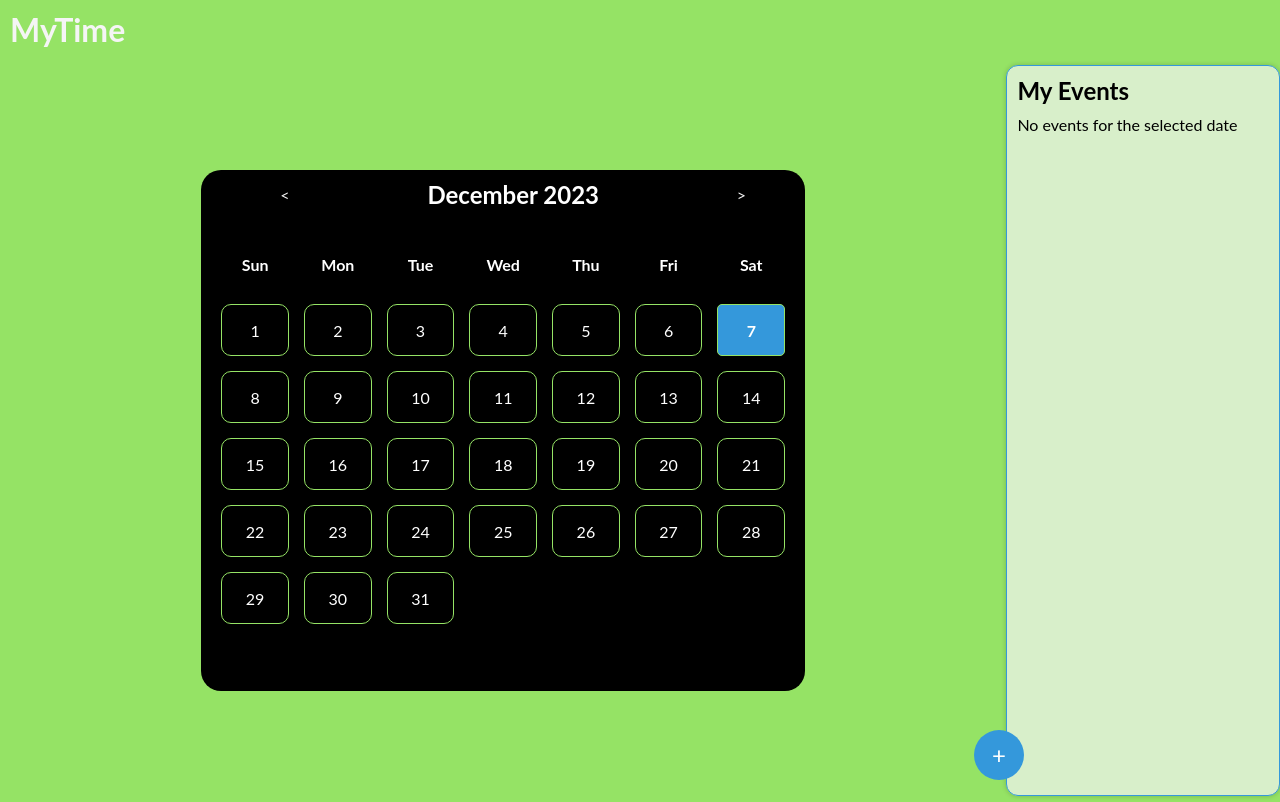
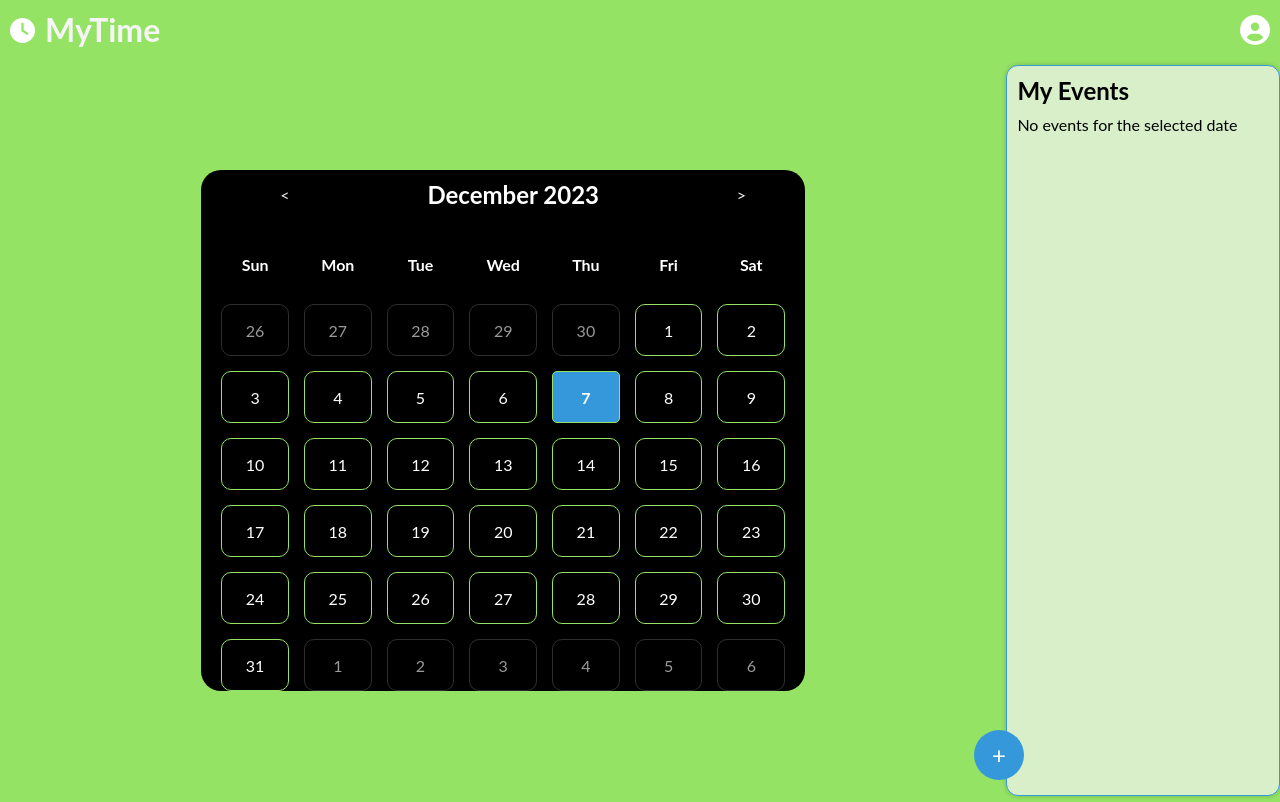
Before and after one commit to mattjones94/mytime, a React (Create React App) app: page / in a window 1280 px wide. Built offline with nearby package versions, Linux system fonts and the light colour scheme.

Commit message:
calendar design
worked on adding faded days to the calendar, made slight changes to the appearance of the kebab menu and added some icons.

```diff
--- a/package.json
+++ b/package.json
@@ -3,6 +3,9 @@
   "version": "0.1.0",
   "private": true,
   "dependencies": {
+    "@fortawesome/fontawesome-svg-core": "^6.5.1",
+    "@fortawesome/free-solid-svg-icons": "^6.5.1",
+    "@fortawesome/react-fontawesome": "^0.2.0",
     "@testing-library/jest-dom": "^5.17.0",
     "@testing-library/react": "^13.4.0",
     "@testing-library/user-event": "^13.5.0",
--- a/src/components/Calendar.css
+++ b/src/components/Calendar.css
@@ -24,9 +24,10 @@
   padding: 10px;
   border-radius: 20px;
   color: white;
+  transition: transform 0.5s ease;
 }
 
-.calendar-header button {
+.month-buttons {
   background: none;
   border: none;
   cursor: pointer;
@@ -40,6 +41,7 @@
   gap: 15px;
   color: white;
   padding: 20px;
+  transition: transform 0.5s ease;
 }
 
 .weekday {
@@ -64,6 +66,12 @@
   position: relative;
 }
 
+.faded-day {
+  color: #999;
+  border: 1px solid rgb(153, 153, 153, .3);
+  cursor: pointer;
+}
+
 .day:hover {
   background-color: grey;
   border-radius: 5px;
@@ -82,14 +90,11 @@
   right: 2px;
   width: 6px;
   height: 6px;
-  background-color: #ff0000; /* Indicator color */
+  background-color: #ff0000;
   border-radius: 50%;
 }
 
-
 @media only screen and (max-width: 600px) {
-
-
   .calendar-container {
     flex-direction: column;
     align-items: top;
@@ -112,5 +117,4 @@
   .day {
     height: 40px;
   }
-
 }
--- a/src/components/Calendar.jsx
+++ b/src/components/Calendar.jsx
@@ -3,12 +3,13 @@ import "./Calendar.css";
 
 const Calendar = ({ selectedDate, onDayClick, eventsData }) => {
   const [date, setDate] = useState(new Date());
-  const [initialSelectedDate, setInitialSelectedDate] = useState(null);
 
   useEffect(() => {
-    // Set the initially selected date when the component mounts
-    setInitialSelectedDate(new Date());
-  }, []);
+    // Highlight the selected date or today's date when the component mounts
+    if (!selectedDate) {
+      onDayClick(new Date());
+    }
+  }, [onDayClick, selectedDate]);
 
   const daysInMonth = (month, year) => {
     return new Date(year, month + 1, 0).getDate();
@@ -21,9 +22,24 @@ const Calendar = ({ selectedDate, onDayClick, eventsData }) => {
   const renderDays = () => {
     const totalDays = daysInMonth(date.getMonth(), date.getFullYear());
     const startDay = startOfMonth();
-
     const days = [];
 
+    // Fill in the preceding empty cells with days from the previous month
+    const prevMonthDays = daysInMonth(date.getMonth() - 1, date.getFullYear());
+    for (let i = startDay - 1; i >= 0; i--) {
+      const day = prevMonthDays - i;
+      days.push(
+        <div
+          key={`prev${i}`}
+          className={`day faded-day`}
+          onClick={() => handlePrevMonthDayClick(day)}
+        >
+          {day}
+        </div>
+      );
+    }
+
+    // Fill in the days of the current month
     for (let i = 1; i <= totalDays; i++) {
       const eventsOnDay = eventsData.filter(
         (event) =>
@@ -41,8 +57,8 @@ const Calendar = ({ selectedDate, onDayClick, eventsData }) => {
         <div
           key={i + startDay}
           className={`day ${
-            (initialSelectedDate && initialSelectedDate.getDate() === i) ||
-            (selectedDate && selectedDate.getDate() === i)
+            (selectedDate && selectedDate.getDate() === i) ||
+            (selectedDate === null && new Date().getDate() === i)
               ? "selected"
               : ""
           }`}
@@ -60,12 +76,36 @@ const Calendar = ({ selectedDate, onDayClick, eventsData }) => {
       );
     }
 
+    // Fill in the remaining empty cells with days from the next month
+    const nextMonthDays = 42 - startDay - totalDays;
+    for (let i = 1; i <= nextMonthDays; i++) {
+      days.push(
+        <div
+          key={`next${i}`}
+          className={`day faded-day`}
+          onClick={() => handleNextMonthDayClick(i)}
+        >
+          {i}
+        </div>
+      );
+    }
+
     return days;
   };
 
   const handleDayClick = (day) => {
     const newSelectedDate = new Date(date.getFullYear(), date.getMonth(), day);
-    onDayClick(newSelectedDate); // Call the callback with the new selected date
+    onDayClick(newSelectedDate);
+  };
+
+  const handlePrevMonthDayClick = (day) => {
+    // Navigate to the previous month when a faded day from the previous month is clicked
+    setDate(new Date(date.getFullYear(), date.getMonth() - 1, day));
+  };
+
+  const handleNextMonthDayClick = (day) => {
+    // Navigate to the next month when a faded day from the next month is clicked
+    setDate(new Date(date.getFullYear(), date.getMonth() + 1, day));
   };
 
   const handlePrevMonthClick = () => {
@@ -80,14 +120,18 @@ const Calendar = ({ selectedDate, onDayClick, eventsData }) => {
     <div className="calendar-container">
       <div className="calendar">
         <div className="calendar-header">
-          <button onClick={handlePrevMonthClick}>&lt;</button>
+          <button className="month-buttons" onClick={handlePrevMonthClick}>
+            &lt;
+          </button>
           <h2>
             {new Date(date).toLocaleDateString("default", {
               month: "long",
               year: "numeric",
             })}
           </h2>
-          <button onClick={handleNextMonthClick}>&gt;</button>
+          <button className="month-buttons" onClick={handleNextMonthClick}>
+            &gt;
+          </button>
         </div>
         <div className="days">
           <div className="weekday">Sun</div>
--- a/src/components/EventCard.css
+++ b/src/components/EventCard.css
@@ -46,24 +46,31 @@
     font-size: 18px;
     cursor: pointer;
     color: #777;
+
   }
 
   .menu-options {
     position: absolute;
     bottom: 50%; /* Position above the card */
     right: 15px;
-    background-color: white;
+    background-color: rgb(255, 255, 255, .8);
     box-shadow: 0 4px 8px rgba(0, 0, 0, 0.1);
-    border-radius: 12px;
+    border-radius: 8px;
+    border: 1px solid white;
     padding: 2px;
     display: flex;
     flex-direction: column;
     z-index: 1; /* Ensure the menu is above other elements */
+
+  }
+
+  .menu-options-item{
+    background-color: transparent;
   }
 
   .menu-options-item:hover{
-    border-radius: 10px;
-    background-color: rgba(127, 125, 125, 0.6);
+    border-radius: 8px;
+    background-color: rgb(149, 227, 101);
     color: white;
 
   }
--- a/src/components/Header.css
+++ b/src/components/Header.css
@@ -4,14 +4,36 @@
     color: white;
     padding: 10px;
     display: flex;
+    flex-direction: row;
     justify-content: space-between;
     align-items: center;
-    box-shadow: 0 2px 4px rgb(51, 152, 219, 0.1);
+    box-shadow: 0px 2px 4px rgb(51, 152, 219, 0.1);
   }
 
   .header h1 {
-    margin: 0;
+    margin-left: 10px;
     color: whitesmoke
   }
 
+  .header p {
+    font-size: 25px;
+  }
+
+  .user-button{
+    cursor: pointer;
+    font-size: 30px;
+    background-color: transparent;
+    border: none;
+    color: white;
+  }
+
+  .header-logo{
+    display: flex;
+    justify-content: center;
+    align-items: center;
+    flex-direction: row;
+  }
+
+
+
   /* Add additional styling for other header elements/buttons */
--- a/src/components/Header.jsx
+++ b/src/components/Header.jsx
@@ -1,11 +1,23 @@
 // Header.js
 import React from "react";
 import "./Header.css";
+import { FontAwesomeIcon } from "@fortawesome/react-fontawesome";
+import { faClock } from "@fortawesome/free-solid-svg-icons";
+import { faUserCircle } from "@fortawesome/free-solid-svg-icons";
 
 const Header = () => {
   return (
     <div className="header">
-      <h1>MyTime</h1>
+      <div className="header-logo">
+        <p className="header-image">
+          <FontAwesomeIcon icon={faClock} />
+        </p>
+        <h1>MyTime</h1>
+      </div>
+      <button className="user-button">
+        <FontAwesomeIcon icon={faUserCircle} />
+      </button>
+
       {/* Add any other header content or buttons as needed */}
     </div>
   );
```
Also changed, not shown: 1 other file (tests, documents, lock files or other folders).
